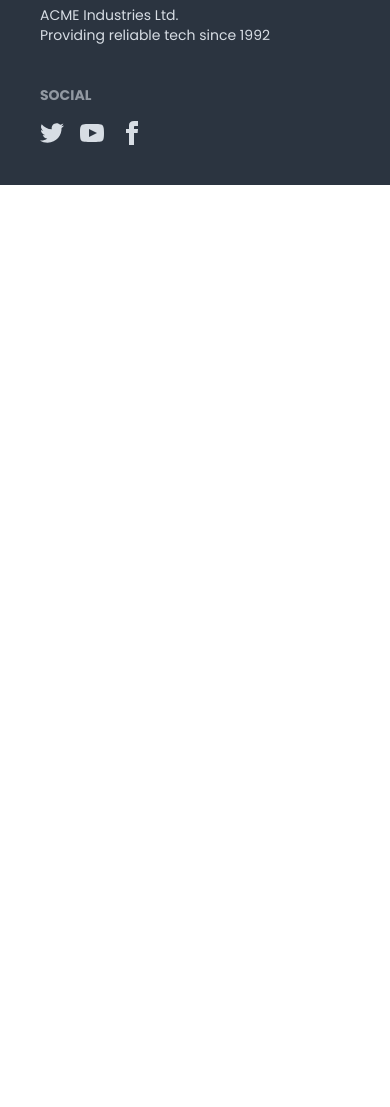
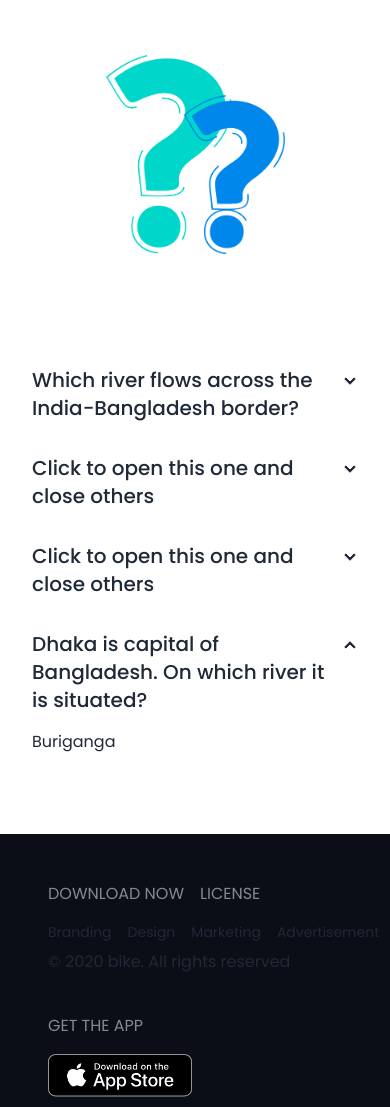
Before and after one commit to AtiqurRahmanAtik/Biker_Zone_with_daisy_ui, a plain HTML site: page index.html in a window 390 px wide. Shown: the part 4498-5605 px from the top of the page. Before the commit the page ends 4683 px from the top, so only its background shows below. Drawn offline with nearby package versions, Linux system fonts and the light colour scheme.

Commit message:
added footer section and also responsive

```diff
--- a/index.html
+++ b/index.html
@@ -374,25 +374,98 @@
 
     </section>
 
+    <!--FAQ section-->
+
+    <section class="my-12">
+
+      <h2 class="text-4xl font-semibold text-center text-[#0D0925] my-11">Frequently Asked <span class="text-[#E76F51]">Questions</span></h2>
+
+
+      <div class="hero ">
+        <div class="hero-content flex-col md:flex-row gap-20 lg:flex-row gap-24">
+          <img src="./images/others/faq.png" class="w-2/4 md:w-3/4 lg:max-w-sm rounded-lg " />
+
+
+          <div>
+
+            <div class="collapse collapse-arrow">
+
+    <input type="radio" name="my-accordion-1"  />
+    <div class="collapse-title text-xl font-medium">
+      Which river flows across the India-Bangladesh border?
+    </div>
+    <div class="collapse-content">
+      <p class="font-semibol text-blue-600"> Ichamati River</p>
+    </div>
+  </div>
+  <div class="collapse collapse-arrow">
+    <input type="radio" name="my-accordion-1" />
+    <div class="collapse-title text-xl font-medium">
+      Click to open this one and close others
+    </div>
+    <div class="collapse-content">
+      <p>hello</p>
+    </div>
+  </div>
+  <div class="collapse collapse-arrow">
+    <input type="radio" name="my-accordion-1" />
+    <div class="collapse-title text-xl font-medium">
+      Click to open this one and close others
+    </div>
+    <div class="collapse-content">
+      <p>hello</p>
+    </div>
+  </div>
+
+  <div class="collapse collapse-arrow">
+    <input type="radio" name="my-accordion-1" checked="checked"/>
+    <div class="collapse-title text-xl font-medium">
+      Dhaka is capital of Bangladesh. On which river it is situated?
+    </div>
+    <div class="collapse-content">
+      <p>Buriganga</p>
+    </div>
+  </div>
+
+          </div>
+        </div>
+      </div>
+
+    </section>
+
+
+
+
 </main>
 
 <!--footer section -->
 
-<footer class="footer p-10 bg-neutral text-neutral-content">
+<footer class="footer  bg-[#0B0D17] text-base-content p-12 ">
+  <nav>
+    <div class="grid grid-cols-2 gap-4">
+      <header class="footer-title text-base font-normal text-[#D9DBE1]">Download Now</header>
+    <header class="footer-title text-base font-normal text-[#D9DBE1]">License</header>
+    </div>
 
-    <aside>
-      <svg width="50" height="50" viewBox="0 0 24 24" xmlns="http://www.w3.org/2000/svg" fill-rule="evenodd" clip-rule="evenodd" class="fill-current"><path d="M22.672 15.226l-2.432.811.841 2.515c.33 1.019-.209 2.127-1.23 2.456-1.15.325-2.148-.321-2.463-1.226l-.84-2.518-5.013 1.677.84 2.517c.391 1.203-.434 2.542-1.831 2.542-.88 0-1.601-.564-1.86-1.314l-.842-2.516-2.431.809c-1.135.328-2.145-.317-2.463-1.229-.329-1.018.211-2.127 1.231-2.456l2.432-.809-1.621-4.823-2.432.808c-1.355.384-2.558-.59-2.558-1.839 0-.817.509-1.582 1.327-1.846l2.433-.809-.842-2.515c-.33-1.02.211-2.129 1.232-2.458 1.02-.329 2.13.209 2.461 1.229l.842 2.515 5.011-1.677-.839-2.517c-.403-1.238.484-2.553 1.843-2.553.819 0 1.585.509 1.85 1.326l.841 2.517 2.431-.81c1.02-.33 2.131.211 2.461 1.229.332 1.018-.21 2.126-1.23 2.456l-2.433.809 1.622 4.823 2.433-.809c1.242-.401 2.557.484 2.557 1.838 0 .819-.51 1.583-1.328 1.847m-8.992-6.428l-5.01 1.675 1.619 4.828 5.011-1.674-1.62-4.829z"></path></svg>
-      <p>ACME Industries Ltd.<br/>Providing reliable tech since 1992</p>
-    </aside>
-    <nav>
-      <header class="footer-title">Social</header>
-      <div class="grid grid-flow-col gap-4">
-        <a><svg xmlns="http://www.w3.org/2000/svg" width="24" height="24" viewBox="0 0 24 24" class="fill-current"><path d="M24 4.557c-.883.392-1.832.656-2.828.775 1.017-.609 1.798-1.574 2.165-2.724-.951.564-2.005.974-3.127 1.195-.897-.957-2.178-1.555-3.594-1.555-3.179 0-5.515 2.966-4.797 6.045-4.091-.205-7.719-2.165-10.148-5.144-1.29 2.213-.669 5.108 1.523 6.574-.806-.026-1.566-.247-2.229-.616-.054 2.281 1.581 4.415 3.949 4.89-.693.188-1.452.232-2.224.084.626 1.956 2.444 3.379 4.6 3.419-2.07 1.623-4.678 2.348-7.29 2.04 2.179 1.397 4.768 2.212 7.548 2.212 9.142 0 14.307-7.721 13.995-14.646.962-.695 1.797-1.562 2.457-2.549z"></path></svg></a>
-        <a><svg xmlns="http://www.w3.org/2000/svg" width="24" height="24" viewBox="0 0 24 24" class="fill-current"><path d="M19.615 3.184c-3.604-.246-11.631-.245-15.23 0-3.897.266-4.356 2.62-4.385 8.816.029 6.185.484 8.549 4.385 8.816 3.6.245 11.626.246 15.23 0 3.897-.266 4.356-2.62 4.385-8.816-.029-6.185-.484-8.549-4.385-8.816zm-10.615 12.816v-8l8 3.993-8 4.007z"></path></svg></a>
-        <a><svg xmlns="http://www.w3.org/2000/svg" width="24" height="24" viewBox="0 0 24 24" class="fill-current"><path d="M9 8h-3v4h3v12h5v-12h3.642l.358-4h-4v-1.667c0-.955.192-1.333 1.115-1.333h2.885v-5h-3.808c-3.596 0-5.192 1.583-5.192 4.615v3.385z"></path></svg></a>
-      </div>
-    </nav>
+    <div class="flex gap-4">
+      <a class="link link-hover">Branding</a>
+    <a class="link link-hover">Design</a>
+    <a class="link link-hover">Marketing</a>
+    <a class="link link-hover">Advertisement</a>
+    </div>
 
-  </footer>
+    <p class="text-base font-normal ">&copy; 2020 bike. All rights reserved</p>
+  </nav>
+
+
+  <nav>
+    <header class="footer-title text-base font-normal text-[#D9DBE1] ">Get the App</header>
+    <div class="grid grid-cols-1 gap-4 w-36 ">
+      <img src="./images/others/ios.png" alt="">
+      <img src="./images/others/android.png" alt="">
+    </div>
+  </nav>
+</footer>
+
 </body>
 </html>
```
